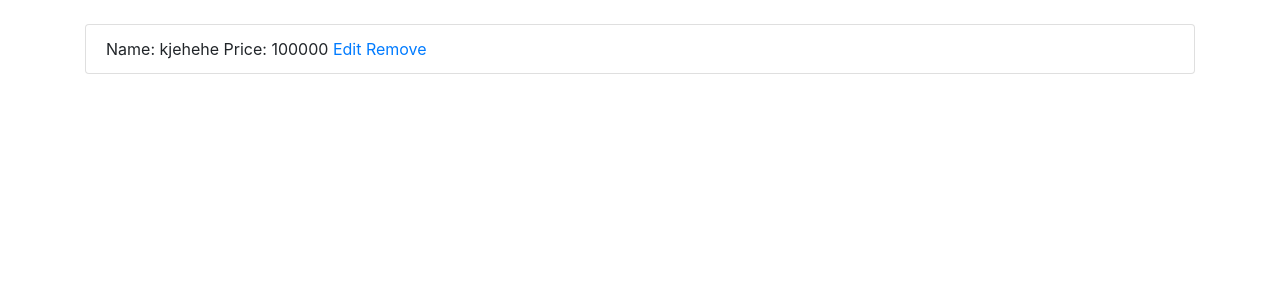
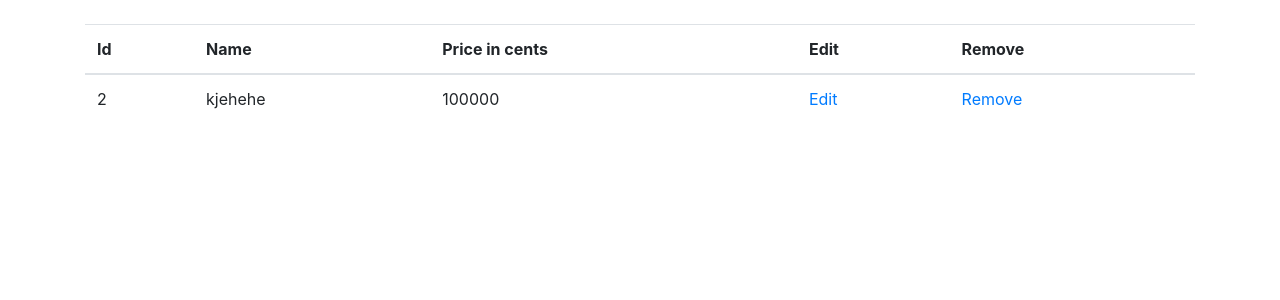
Before and after one commit to lacolegiala/online-store, a Flask app: page /products in a window 1280 px wide. Shown: the part 56-356 px from the top of the page. Run offline with Flask 2, Linux system fonts and the light colour scheme; data comes from the database, SQL or seed files in the repository; both versions use the stored data as it was after the commit; some libraries are stand-ins or nearby versions.

Commit message:
Change the list view by making a table

```diff
--- a/application/templates/products/list.html
+++ b/application/templates/products/list.html
@@ -1,28 +1,34 @@
 {% extends "layout.html" %}
 
 {% block body %}
-  <table>
-    <!-- <tr>
+  <table class="table">
+    <thead>
+     <tr>
       <th>Id</th>
-      <td></td>
       <th>Name</th>
-      <td></td>
-      <th>Price</th>
-      <th></th>
-     --></tr>
+      <th>Price in cents</th>
+      <th>Edit</th>
+      <th>Remove</th>
+    </tr>
+    </thead>
+    <tbody>
     {% for product in products %}
-    <tr>
-      <ul class="list-group">
-        <li class="list-group-item"> Name: {{ product.name }} Price: {{ product.price }}
+      <tr>
+        <td>{{ product.id }}</td>
+        <td>{{ product.name }}</td>
+        <td>{{ product.price }}</td>
+        <td>
           <a href="{{ url_for('products_edit', product_id=product.id)}}">
             Edit
           </a>
+        </td>
+        <td>
           <a href="{{ url_for('products_remove', product_id=product.id)}}">
             Remove
           </a>
-        </li>
-      </ul>
-    </tr>
+        </td>
+      </tr>
     {% endfor %}
+    </tbody>
   </table>
 {% endblock %}
```
Also changed, not shown: application/tasks.db (added).
